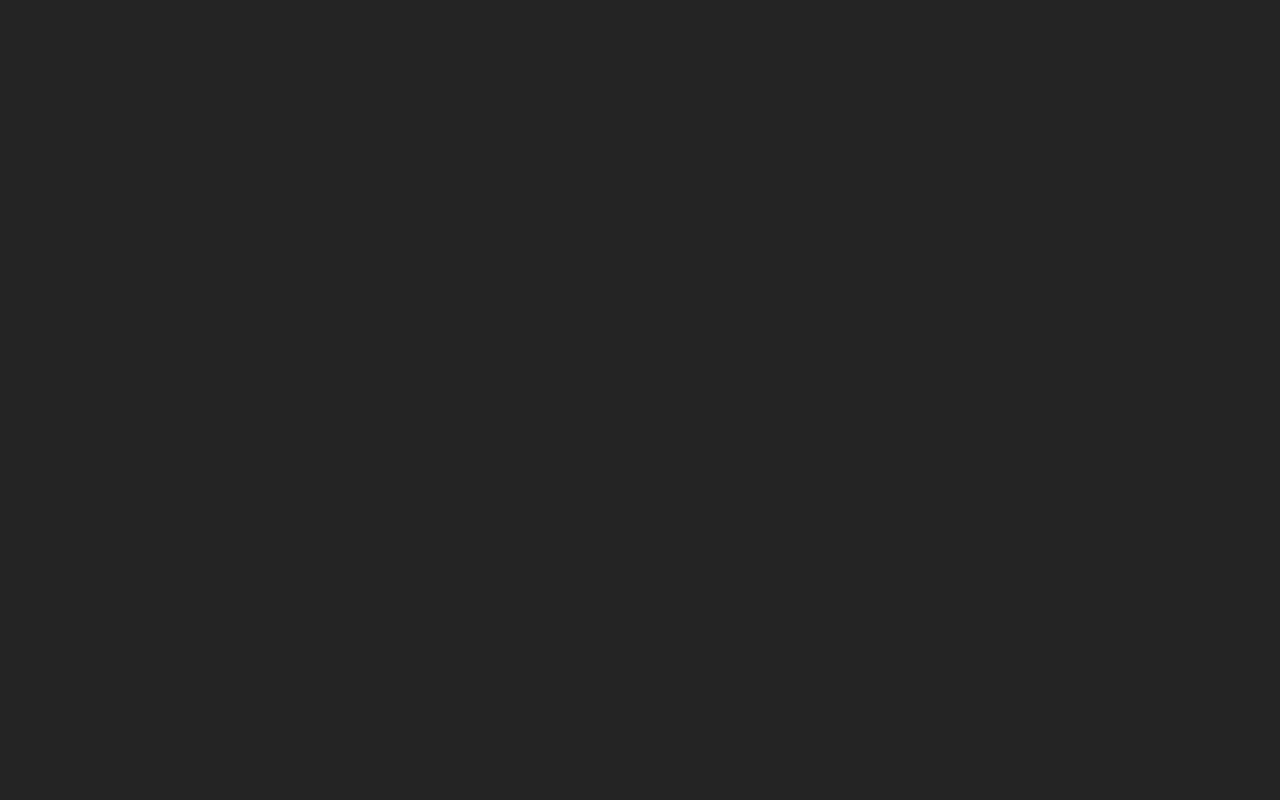
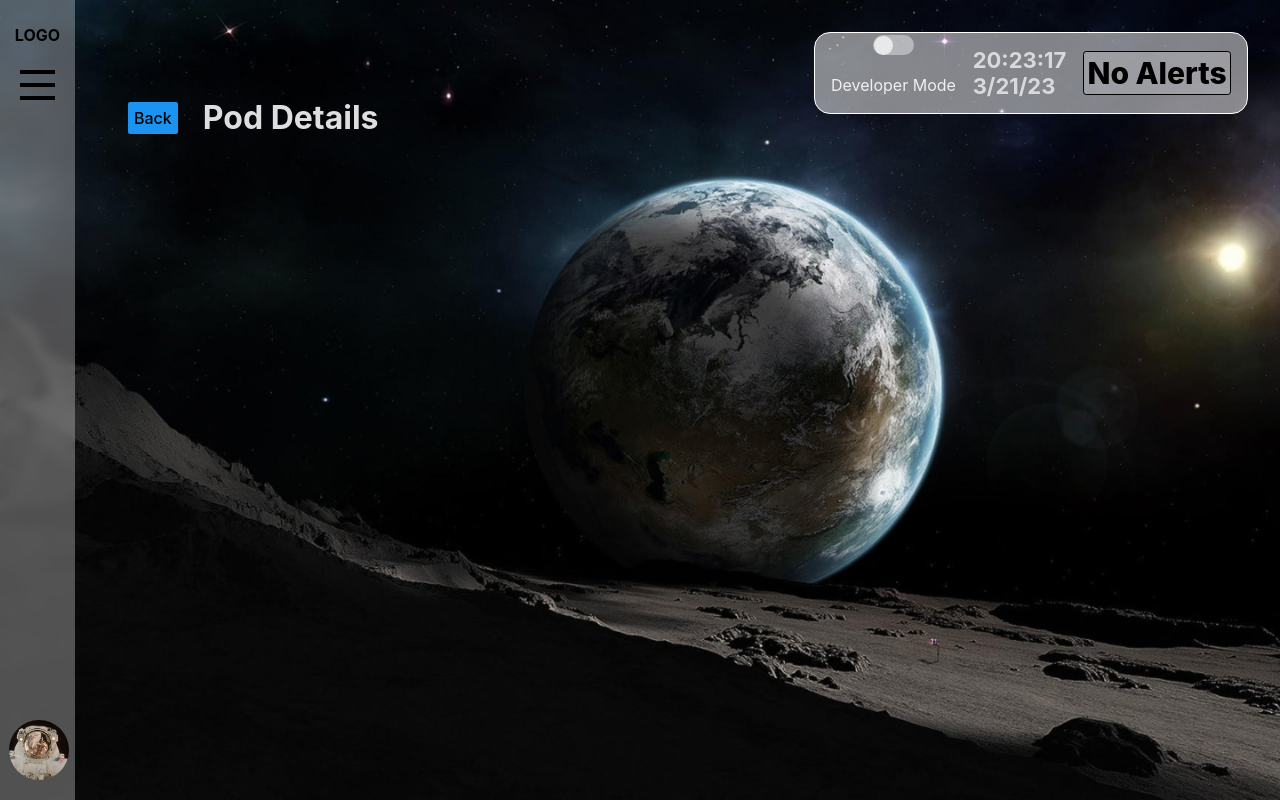
Before and after one commit to chingu-voyages/v43-tier2-team-23, a React (Vite) app in the folder moonager/: page /pod-details in a window 1280 px wide. Before the commit this address had no page. Built offline with nearby package versions, Linux system fonts and the light colour scheme; the HTML template or start-up script is replaced by a standard one.

Commit message:
Functional routing for pod-details page

```diff
--- a/moonager/src/App.tsx
+++ b/moonager/src/App.tsx
@@ -9,11 +9,13 @@ import Resources from '../src/routes/resources/resources.comp';
 import Alerts from '../src/routes/alerts/alerts.comp';
 import Requests from '../src/routes/requests/requests.comp';
 import Account from '../src/routes/account/account.comp';
+import PodDetails from '../src/routes/pod-details/pod-details.comp';
 
 function App() {
   const [ menuIsOpen, setMenuIsOpen ] = useState(false);
   const [time, setTime] = useState(Date.now()); // get and set a snapshot of the time
   const [developerMode, setDeveloperMode] = useState(false);
+  const [podRoute, setPodRoute] = useState('');
 
   const menuHandler = () => {
       { menuIsOpen ? setMenuIsOpen(false) : setMenuIsOpen(true) }
@@ -40,6 +42,7 @@ function App() {
               setTime={setTime}
               developerMode={developerMode}
               setDeveloperMode={setDeveloperMode}
+              setPodRoute={setPodRoute}
             />}
           />
 
@@ -47,6 +50,13 @@ function App() {
           <Route path='/alerts' element={<Alerts menuIsOpen={menuIsOpen}/>} />
           <Route path='/requests' element={<Requests menuIsOpen={menuIsOpen}/>} />
           <Route path='/account' element={<Account menuIsOpen={menuIsOpen}/>} />
+
+          <Route path='/pod-details' element={
+            <PodDetails
+              menuIsOpen={menuIsOpen}
+              podRoute={podRoute}
+            />}
+          />
 
         </Route>
       </Routes>
--- a/moonager/src/routes/dashboard/dashboard.comp.tsx
+++ b/moonager/src/routes/dashboard/dashboard.comp.tsx
@@ -9,7 +9,7 @@ import { Pods } from "./Pods/pods.comp";
 import { podData } from "../../../../backend/pods";
 import NextResupply from './NextResupply/NextResupply';
 
-function Dashboard(props: { menuIsOpen:boolean, time:number, setTime:Function, developerMode:boolean, setDeveloperMode:Function } ) {
+function Dashboard(props: { menuIsOpen:boolean, time:number, setTime:Function, developerMode:boolean, setDeveloperMode:Function, setPodRoute: Function } ) {
   return (
     // ternary function that changes margin-left based on menuIsOpen
     <div className={`dashboard ${props.menuIsOpen ? "open" : "closed"}`}>
--- a/moonager/src/routes/navigation/navigation.styles.scss
+++ b/moonager/src/routes/navigation/navigation.styles.scss
@@ -30,9 +30,8 @@
         background-color: rgba(255,255,255,.5);
         border: solid white 1px;
         border-radius: 1rem;
-        max-width: 50%;
-        min-width: 30%;
-        //max-height: 3rem;
+        width: 400px;
+        max-height: 3rem;
         display: flex;
         position: absolute;
         right: 0;
--- /dev/null
+++ b/moonager/src/routes/pod-details/pod-details.comp.tsx
@@ -0,0 +1,22 @@
+import '../pod-details/pod-details.styles.scss';
+import { Link } from 'react-router-dom';
+
+export default function PodDetails(props: {menuIsOpen: boolean, podRoute: string }) {
+
+    return(
+        <div className={`pod-details ${props.menuIsOpen ? 'open' : 'closed'}`}>
+            <header>
+                <Link to='/'>
+                    <button>Back</button>
+                </Link>
+
+                <h1>Pod Details</h1>
+            </header>
+
+            <div className='pod-info-wrapper'>
+
+            </div>
+
+        </div>
+    )
+}
--- /dev/null
+++ b/moonager/src/routes/pod-details/pod-details.styles.scss
@@ -0,0 +1,25 @@
+.pod-details {
+    position: relative;
+    z-index: 1;
+
+    header {
+        display: flex;
+        align-items: center;
+
+        button {
+            margin-right: 25px;
+            padding: 5px;
+            border-radius: 2px;
+            background-color: #1b93f0;
+
+            &:hover {
+                background-color: #1e9eff;
+                border: 1px solid transparent;
+            }
+        }
+
+        h1 {
+            font-size: 32px;
+        }
+    }
+}
--- a/moonager/src/routes/resources/resources.styles.scss
+++ b/moonager/src/routes/resources/resources.styles.scss
@@ -1,3 +1,4 @@
 .resources {
-    position: relative;
+    position: absolute;
+    z-index: 1;
 }
```
